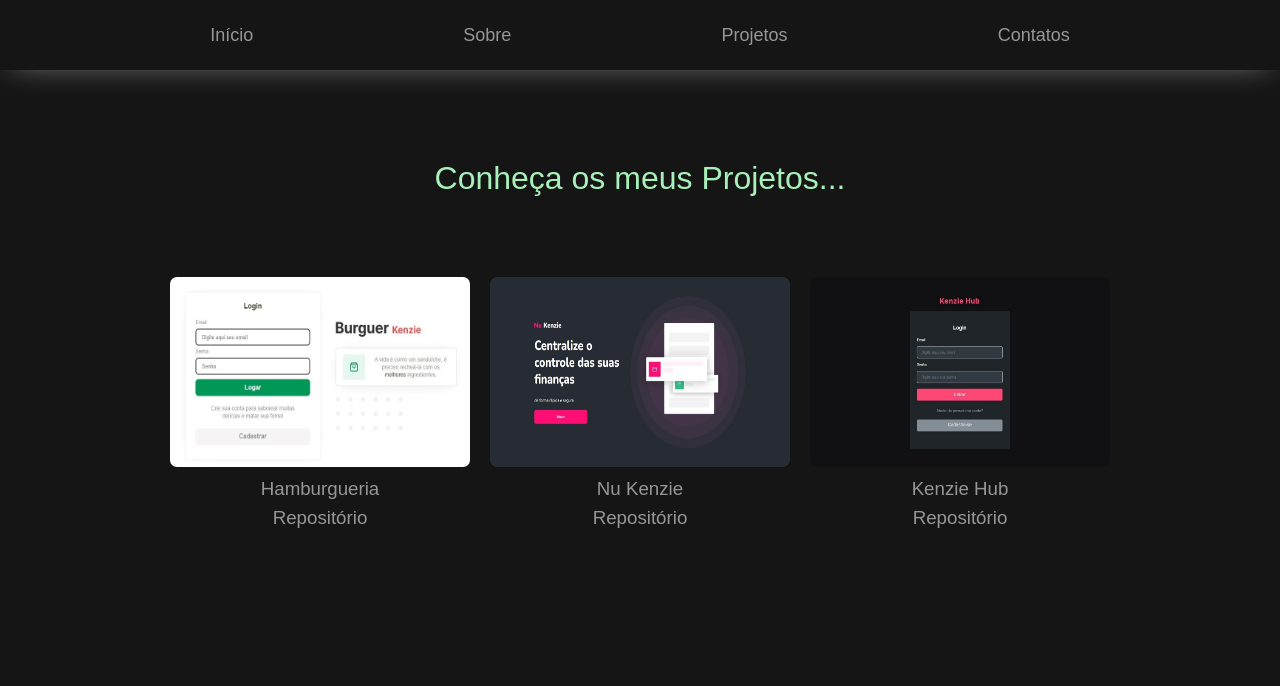
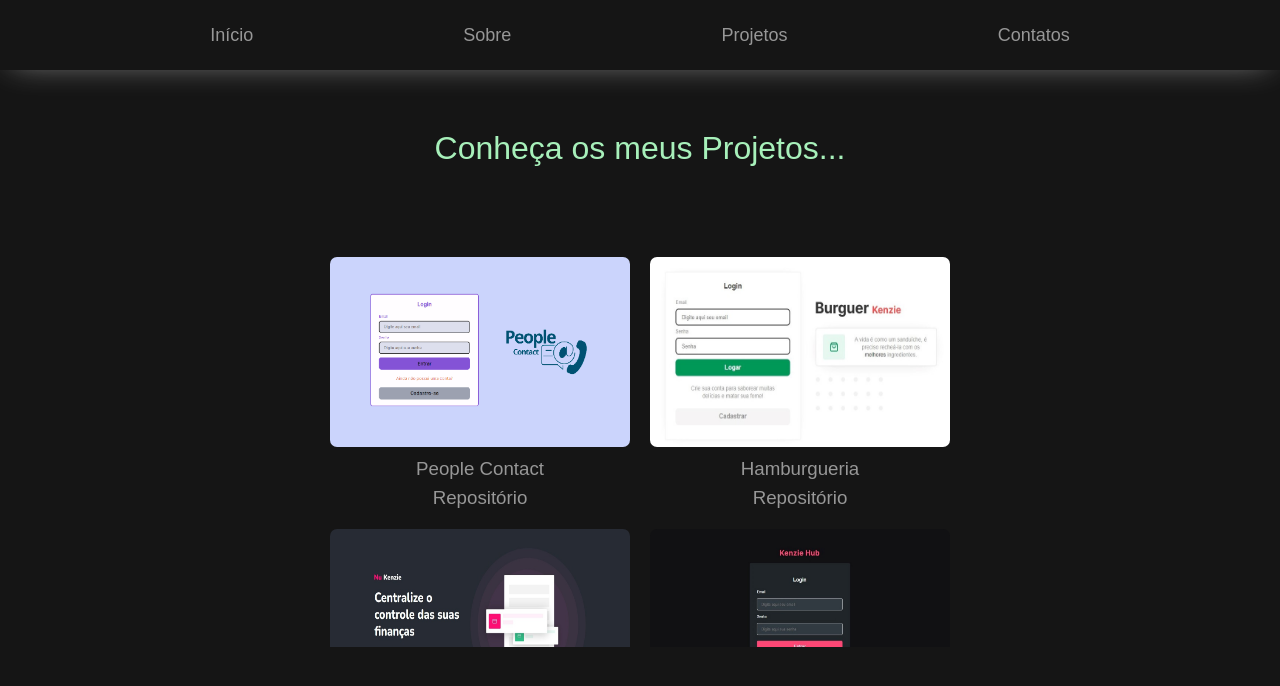
Before and after one commit to julianairana/portfolio-julianairana, a React (Create React App) app: page /projects in a window 1280 px wide. Shown: the top 686 px of the page. Built offline with nearby package versions, Linux system fonts and the light colour scheme; a web font is replaced by a local one.

Commit message:
fix: projects

```diff
--- a/src/pages/About/index.tsx
+++ b/src/pages/About/index.tsx
@@ -18,7 +18,7 @@ export const About = () => {
                 <div className="divText">
                     <h1>Olá, me chamo Juliana!</h1>
                     <img src={about} alt="" />
-                    <p>Sempre fui ligada a tecnologia, curiosa também, procurava entender como as coisas funcionavam por debaixo dos panos. Atualmente estou fazendo faculdade de Tecnologia em Gestão da Tecnologia da Informação, onde eu voltei a me interessar por essa área, então procurei me profissionalizar, com isso me vi pesquisando um pouco mais e encontrando o desenvolvimento web, pois queria algo mais prático do que teórico, até que encontrei o curso de Desenvolvimento Web Full Stack, da Kenzie, e estou me desenvolvendo e me desafiando há praticamente um ano.
+                    <p>Sempre fui ligada a tecnologia, curiosa também, procurava entender como as coisas funcionavam por debaixo dos panos. Atualmente estou fazendo faculdade de Tecnologia em Gestão da Tecnologia da Informação, onde eu voltei a me interessar por essa área, então procurei me profissionalizar, com isso me vi pesquisando um pouco mais e encontrando o desenvolvimento web, pois queria algo mais prático do que teórico, até que encontrei o curso de Desenvolvimento Web Full Stack, da Kenzie, onde me formei e estou me desenvolvendo e me desafiando há um ano.
                     </p>
                     <p>Me sinto feliz e realizada nessa jornada e pretendo em breve entrar para o mercado de trabalho, de modo onde eu possa mostrar todo o meu conhecimento aprendido até então, em um local onde eu possa somar, aprender e me desafiar cada vez mais, pois na área da programação temos que estar em constate evolução.</p>
                     <div className="divIcons">
--- a/src/pages/Projects/index.tsx
+++ b/src/pages/Projects/index.tsx
@@ -1,5 +1,6 @@
 import { Header } from "../../componentes/Header";
 import { ContainerProjects } from "./projects";
+import peopleContact from "../../img/PeopleContact.png";
 import hamburgueria from "../../img/Hamburgueria.jpeg";
 import nuKenzie from "../../img/NuKenzie.jpeg";
 import kenzieHub from "../../img/KenzieHub.jpeg";
@@ -13,6 +14,15 @@ export const Projects = () => {
             <h1>Conheça os meus Projetos...</h1>
             <div className="divProjects">
                 <ul>
+                <li>
+                        <Link to="https://front-desafio-full-julianairana.vercel.app/" target="_blank">
+                        <img src={peopleContact} alt="" />
+                        <h3>People Contact</h3>
+                        </Link>
+                        <Link to="https://github.com/julianairana/front-desafio-full-julianairana" target="_blank">
+                            <h3>Repositório</h3>
+                        </Link>
+                    </li>
                     <li>
                         <Link to="https://hamburgueria-2-julianairana.vercel.app/" target="_blank">
                         <img src={hamburgueria} alt="" />
--- a/src/pages/Projects/projects.ts
+++ b/src/pages/Projects/projects.ts
@@ -5,7 +5,7 @@ export const ContainerProjects = styled.div`
     display: flex;
     justify-content: center;
     align-items: center;
-    margin-top: 90px;
+    margin-top: 60px;
     flex-direction: column;
 
     h1 {
@@ -19,7 +19,20 @@ export const ContainerProjects = styled.div`
         margin-top: 80px;
         display: flex;
         justify-content: center;
+        overflow: auto;
+        max-height: 400px;
     }
+    .divProjects::-webkit-scrollbar {
+        width: 10px;
+        }
+
+    .divProjects::-webkit-scrollbar-thumb {
+        background-color: #888;
+        }
+
+    .divProjects::-webkit-scrollbar-thumb:hover {
+        background-color: #555;
+        }
 
     ul {
         display: flex;
@@ -28,6 +41,10 @@ export const ContainerProjects = styled.div`
         gap: 20px;
         animation: animation 1.5s ease-in;
         transform: 1.5s ease-in;
+        width: 65%;
+        flex-direction: row;
+        margin-top: 10px;
+
     }
 
     img {
@@ -57,7 +74,7 @@ export const ContainerProjects = styled.div`
 
         ul {
             display: flex;
-            flex-direction: column;
+            flex-direction: row;
             gap: 30px;
         }
     }
```
Also changed, not shown: src/img/Logo.png, src/img/PeopleContact.png (added).
